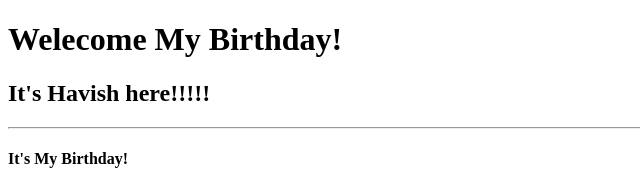
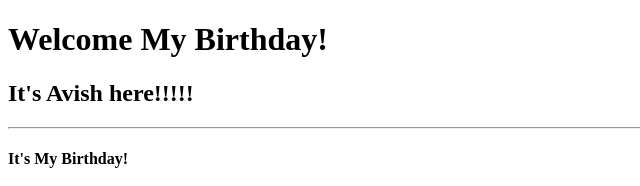
Before and after one commit to nishwanthblocks/Birthday_invite, a plain HTML site: page index.html in a window 1280 px wide. Shown: the top 186 px of the page, without its empty margins (0-640 px from the left). Drawn offline with Linux system fonts and the light colour scheme.

Commit message:
Update index.html
Spelling correction

```diff
--- a/index.html
+++ b/index.html
@@ -7,8 +7,8 @@
     <title>Happy Invite</title>
 </head>
 <body>
-    <h1>Welecome My Birthday!</h1>
-    <h2>It's Havish here!!!!!</h2>
+    <h1>Welcome My Birthday!</h1>
+    <h2>It's Avish here!!!!!</h2>
 
     <hr />
 
```
